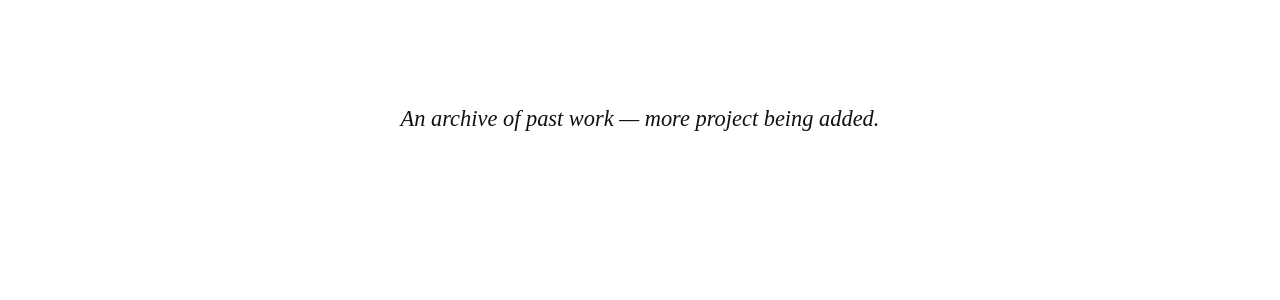
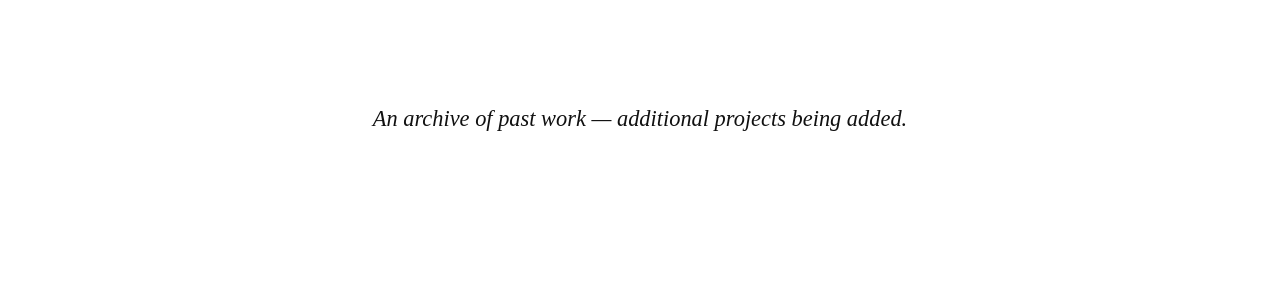
Before and after one commit to packaging-art/deadtype.github.io, a Jekyll site: the page built from archive/index.html, in a window 1280 px wide. Shown: the part 219-519 px from the top of the page. Built offline with Jekyll 4.4.1, drawn with Linux system fonts in a browser that asks for light colours.

Commit message:
Typo fix

```diff
--- a/archive/index.html
+++ b/archive/index.html
@@ -9,7 +9,7 @@ nav_layout: body_card
 	<div class="content_wrap page_info_card three_quarters clearfix">
 		<div class='centered_layout'>
 			<div class='control_box'>
-				<span class="">An archive of past work — more project being added.</span>
+				<span class="">An archive of past work — additional projects being added.</span>
 			</div>
 		</div>
 	</div>
```
